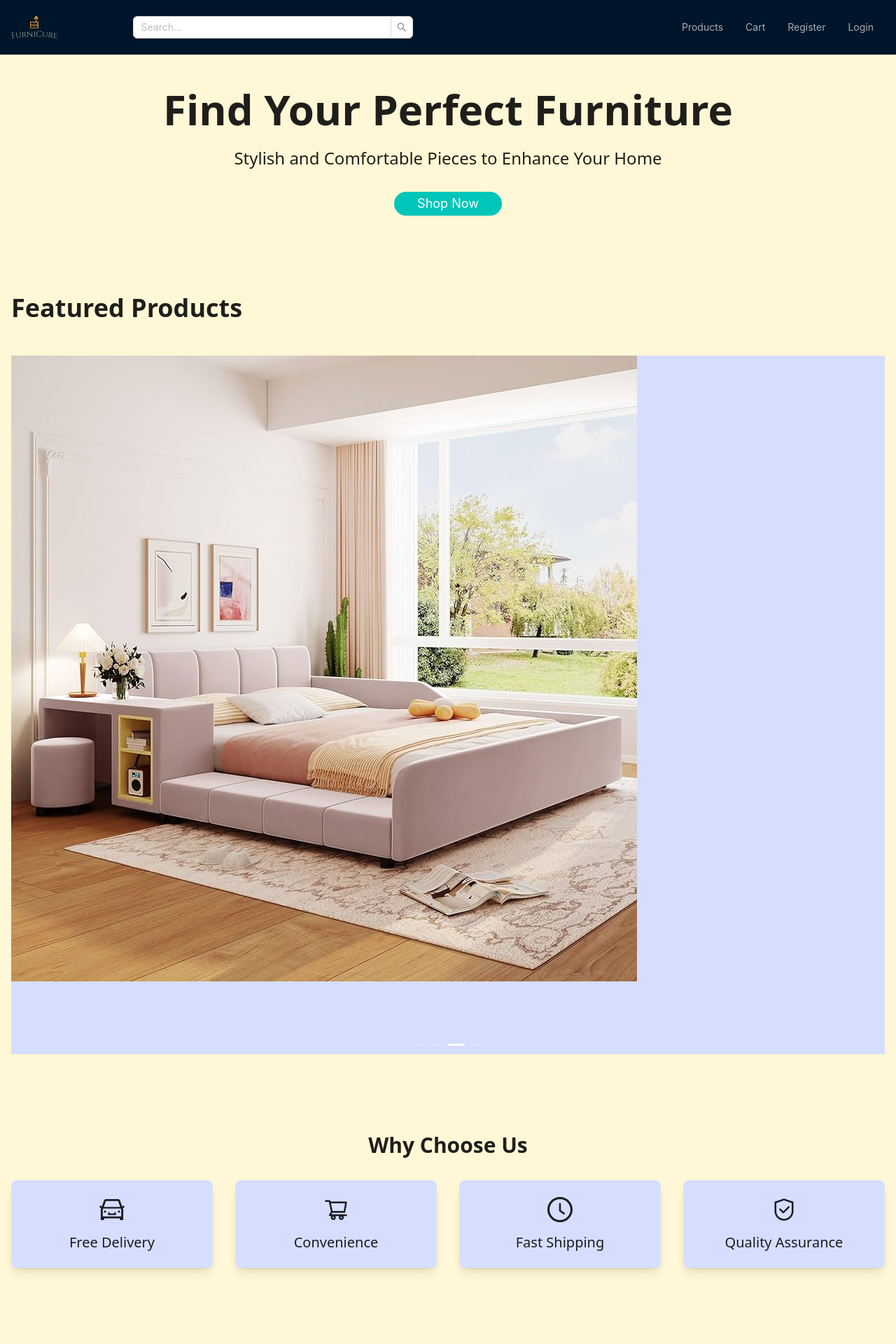
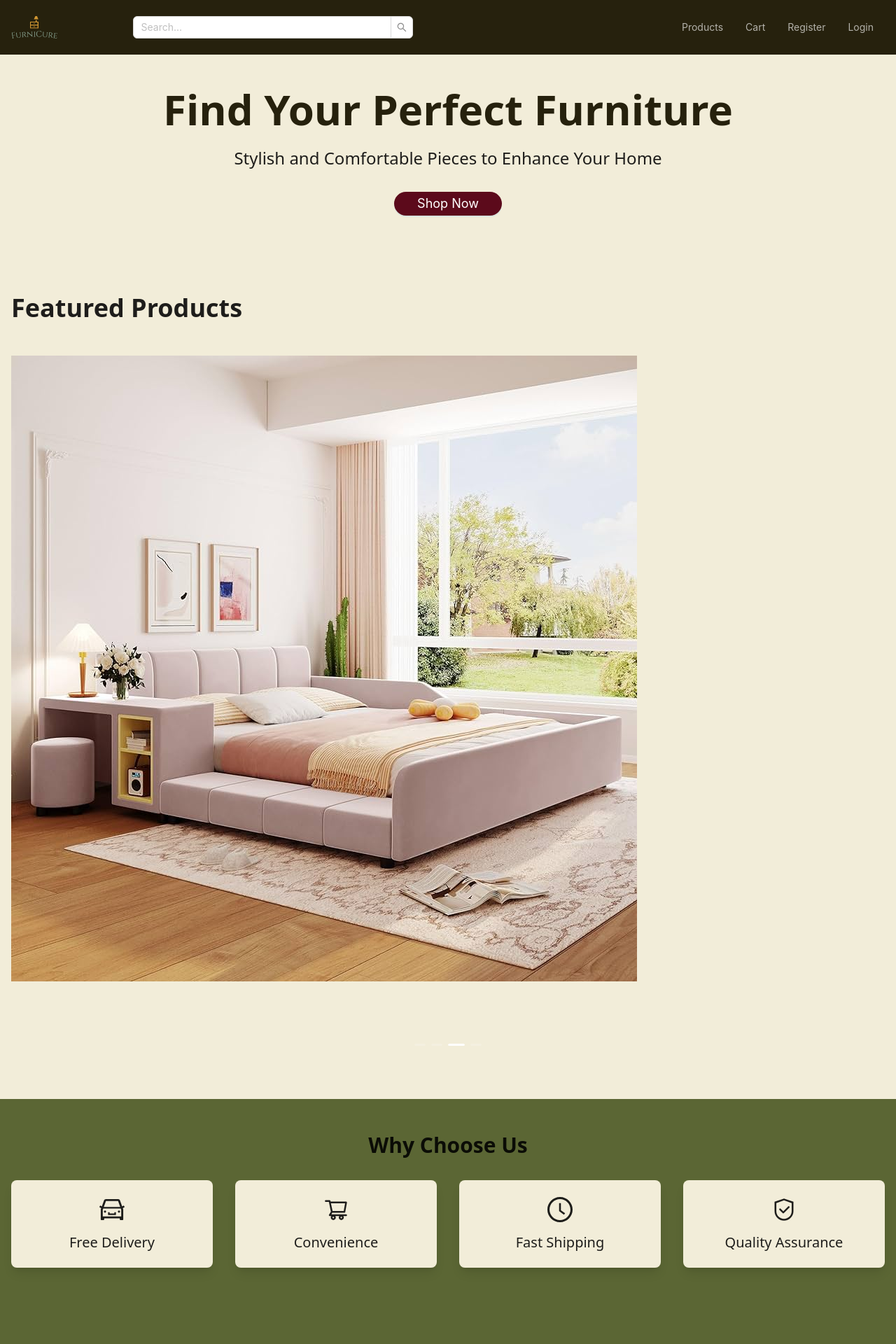
Before and after one commit to Velin-Apostolov/furnicure, a React (Vite) app in the folder client/: page / in a window 1280 px wide. Shown: the top 1920 px of the page at 70% size. Built offline with nearby package versions, Linux system fonts and the light colour scheme; grey boxes are pictures that could not be loaded.

Commit message:
fixed page styling, mostly colors

```diff
--- a/client/src/components/User/AppFooter/AppFooter.jsx
+++ b/client/src/components/User/AppFooter/AppFooter.jsx
@@ -5,7 +5,7 @@ const { Footer } = Layout;
 
 const AppFooter = () => {
     return (
-        <Footer className="bg-dark-blue text-left text-white mt-auto">
+        <Footer className="bg-primary-dark text-left text-white mt-auto">
             FurniCure ©2024
         </Footer>
     );
--- a/client/src/components/User/Home/Home.jsx
+++ b/client/src/components/User/Home/Home.jsx
@@ -17,10 +17,10 @@ const carouselItems = [
 const Home = () => {
     const navigate = useNavigate();
     return (
-        <div className="font-sans bg-warm-sand min-h-screen flex flex-col">
+        <div className="font-sans bg-primary min-h-screen flex flex-col">
             <header className="py-12 text-center">
                 <div className="container mx-auto px-4">
-                    <h1 className="text-5xl md:text-6xl font-extrabold mb-6">
+                    <h1 className="text-5xl md:text-6xl font-extrabold mb-6 text-primary-dark">
                         Find Your Perfect Furniture
                     </h1>
                     <p className="text-2xl mb-8 text-charcoal-gray">
@@ -28,7 +28,7 @@ const Home = () => {
                     </p>
                     <Button
                         type="primary"
-                        className="bg-bright-blue hover:bg-bright-blue-dark text-soft-off-white px-8 py-4 text-lg rounded-full transition-colors duration-300"
+                        className="bg-accent hover:!bg-accent-dark text-soft-off-white px-8 py-4 text-lg rounded-full transition-colors duration-300"
                         onClick={() => navigate(routes.products)}>
                         Shop Now
                     </Button>
@@ -44,23 +44,23 @@ const Home = () => {
                 </div>
             </section>
 
-            <section className="text-soft-off-white py-12">
-                <div className="container mx-auto px-4 text-center">
+            <section className="text-soft-off-white py-12 bg-filler">
+                <div className="container mx-auto px-4 text-center bg-filler">
                     <h2 className="text-3xl font-bold mb-8">Why Choose Us</h2>
-                    <div className="grid grid-cols-2 sm:grid-cols-2 md:grid-cols-4 gap-8">
-                        <div className="flex flex-col items-center bg-warm-bg p-6 rounded-lg shadow-lg">
+                    <div className="grid grid-cols-2 sm:grid-cols-2 md:grid-cols-4 gap-8 bg-filler">
+                        <div className="bg-primary flex flex-col items-center bg-warm-bg p-6 rounded-lg shadow-lg">
                             <CarOutlined className="text-4xl mb-4" />
                             <p className="text-xl leading-tight">Free Delivery</p>
                         </div>
-                        <div className="flex flex-col items-center bg-warm-bg p-6 rounded-lg shadow-lg">
+                        <div className="bg-primary flex flex-col items-center bg-warm-bg p-6 rounded-lg shadow-lg">
                             <ShoppingCartOutlined className="text-4xl mb-4" />
                             <p className="text-xl leading-tight">Convenience</p>
                         </div>
-                        <div className="flex flex-col items-center bg-warm-bg p-6 rounded-lg shadow-lg">
+                        <div className="bg-primary flex flex-col items-center bg-warm-bg p-6 rounded-lg shadow-lg">
                             <ClockCircleOutlined className="text-4xl mb-4" />
                             <p className="text-xl leading-tight">Fast Shipping</p>
                         </div>
-                        <div className="flex flex-col items-center bg-warm-bg p-6 rounded-lg shadow-lg">
+                        <div className="bg-primary flex flex-col items-center bg-warm-bg p-6 rounded-lg shadow-lg">
                             <SafetyOutlined className="text-4xl mb-4" />
                             <p className="text-xl leading-tight">Quality Assurance</p>
                         </div>
@@ -68,8 +68,7 @@ const Home = () => {
                 </div>
             </section>
 
-
-            <section className="py-16 bg-soft-off-white">
+            <section className="py-16 bg-soft-off-white bg-[#5B6634]">
                 <div className="container mx-auto px-4 text-center">
                     <h2 className="text-4xl font-bold mb-12">
                         What Our Customers Say
--- /dev/null
+++ b/client/src/components/User/Navbar/Navbar.css
@@ -0,0 +1,4 @@
+.ant-menu-dark .ant-menu-item-selected {
+    background-color: #5B6634 !important;
+    color: white !important;
+  }
--- a/client/src/components/User/Navbar/Navbar.jsx
+++ b/client/src/components/User/Navbar/Navbar.jsx
@@ -3,6 +3,7 @@ import { Menu, Input, Drawer, Button } from "antd";
 import { useNavigate, useLocation } from "react-router-dom";
 import { MenuOutlined } from '@ant-design/icons';
 import { AuthContext } from "../../../contexts/AuthContext";
+import './Navbar.css'
 
 const { Search } = Input;
 
@@ -63,7 +64,7 @@ const Navbar = () => {
     }, [location.pathname]);
 
     return (
-        <div className='nav-container p-4 bg-dark-blue flex flex-col md:flex-row items-center justify-between gap-4'>
+        <div className='nav-container p-4 bg-primary-dark flex flex-col md:flex-row items-center justify-between gap-4'>
             <div className="flex-shrink-0">
                 <img
                     src="/logo-no-background.svg"
@@ -86,6 +87,7 @@ const Navbar = () => {
                     icon={<MenuOutlined />}
                     type="primary"
                     onClick={showDrawer}
+                    className="bg-filler hover:!bg-filler"
                 />
             </div>
 
@@ -108,7 +110,7 @@ const Navbar = () => {
                 mode="horizontal"
                 items={isLoggedIn ? loggedInMenuItems : loggedOutMenuItems}
                 selectedKeys={current ? [current] : []}
-                className="hidden md:flex justify-end flex-grow"
+                className="hidden md:flex justify-end flex-grow bg-primary-dark"
                 onClick={handleMenuClick}>
             </Menu>
         </div>
--- a/client/src/components/User/Products/ProductsPage.jsx
+++ b/client/src/components/User/Products/ProductsPage.jsx
@@ -31,7 +31,7 @@ const ProductsPage = () => {
     }, []);
 
     return (
-        <div className="p-4">
+        <div className="p-4 bg-primary">
             {/* Breadcrumbs to be added or another solution for going back */}
             <h1 className="text-3xl md:text-4xl text-center">Our Products</h1>
             <div className="mt-8">
@@ -50,7 +50,7 @@ const ProductsPage = () => {
                                     </div>
                                 }
                                 actions={[
-                                    <Button type="primary" onClick={() => navigate(`/product/${product.key}`)}>View</Button>,
+                                    <Button className='bg-accent hover:!bg-accent-dark' type="primary" onClick={() => navigate(`/product/${product.key}`)}>View</Button>,
                                     <Button onClick={() => navigate(`/cart/add/${product.key}`)}>Add to Cart</Button>,
                                 ]}
                             >
--- a/client/src/components/User/TestimonialCarousel/TestimonialCarousel.jsx
+++ b/client/src/components/User/TestimonialCarousel/TestimonialCarousel.jsx
@@ -25,7 +25,7 @@ const TestimonialCarousel = () => {
             {testimonials.map(testimonial => (
                 <div
                     key={testimonial.id}
-                    className="flex items-center justify-center p-6 bg-warm-bg shadow-md rounded-lg h-[12rem] flex-col"
+                    className="bg-primary flex items-center justify-center p-6 bg-warm-bg shadow-md rounded-lg h-[12rem] flex-col"
                 >
                   <div className="flex flex-col items-center justify-center h-full text-center">
                         <p className="text-lg text-charcoal-gray mb-4">
--- a/client/src/layouts/MainLayout.jsx
+++ b/client/src/layouts/MainLayout.jsx
@@ -9,7 +9,7 @@ const { Content } = Layout;
 
 const MainLayout = ({ children }) => {
     return (
-        <Layout className="flex flex-col min-h-screen">
+        <Layout className="flex flex-col min-h-screen bg-primary">
             <Navbar />
             <Content className="flex-grow">
                 {children}
--- a/client/tailwind.config.js
+++ b/client/tailwind.config.js
@@ -7,10 +7,25 @@ export default {
   theme: {
     extend: {
       colors: {
-        'dark-blue': '#001529',
-        'warm-sand': '#fff7d6',
-        'bright-blue': '#00c6b9',
-        'warm-bg': '#D6DEFF',
+        primary: {
+          DEFAULT: 'hsl(48, 50%, 90%)',
+          dark: 'hsl(48, 50%, 10%)',
+        },
+        secondary: {
+          DEFAULT: 'hsl(48, 50%, 10%)',
+          dark: 'hsl(48, 50%, 90%)',
+        },
+        tertiary: {
+          DEFAULT: 'hsl(108, 80%, 20%)',
+          dark: 'hsl(108, 80%, 80%)',
+        },
+        accent: {
+          DEFAULT: 'hsl(348, 80%, 20%)',
+          dark: 'hsl(348, 80%, 80%)',
+        },
+        filler: {
+          DEFAULT: '#5B6634',
+        }
       },
     },
   },
```
Also changed, not shown: client/src/components/User/AppFooter/AppFooter.css (deleted).
